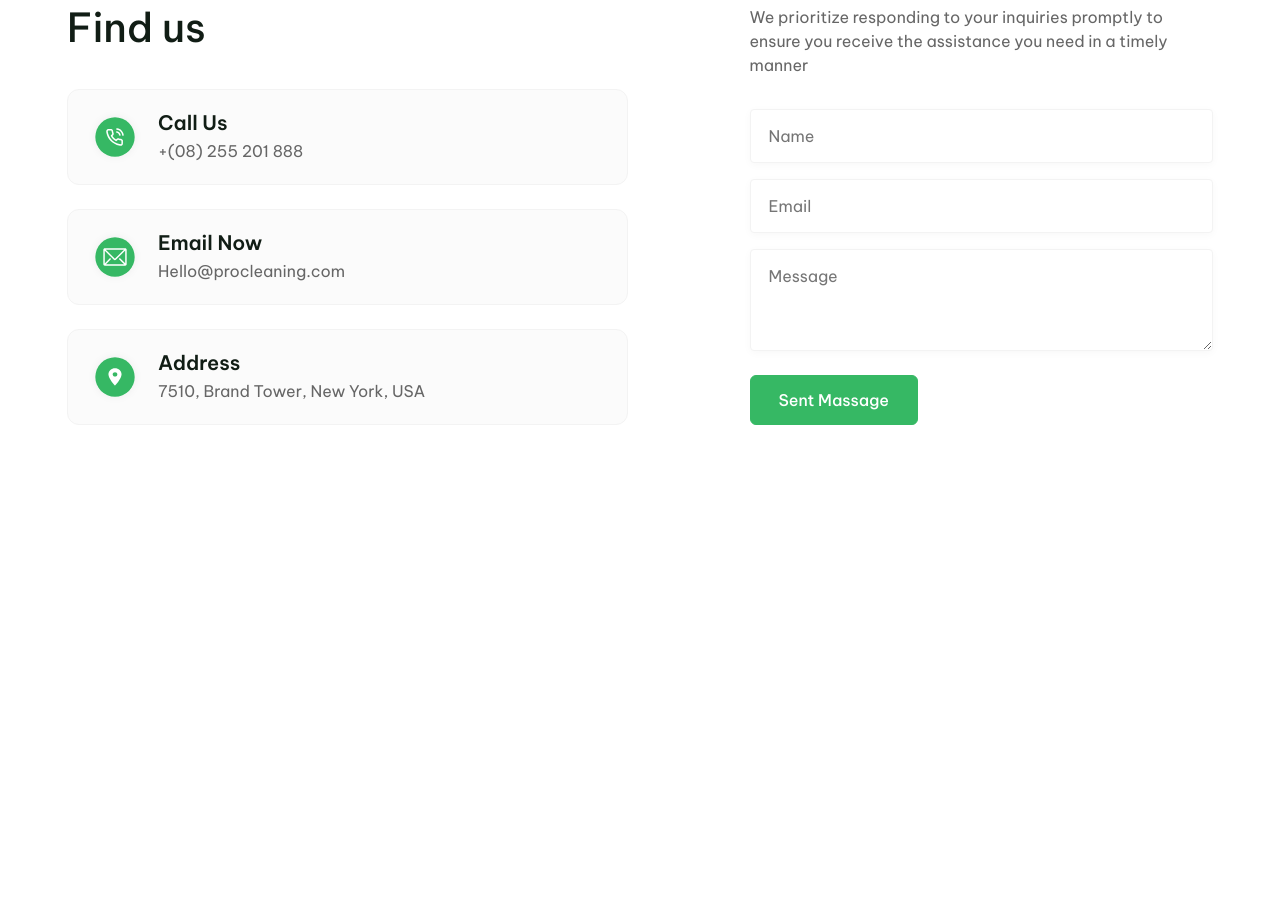
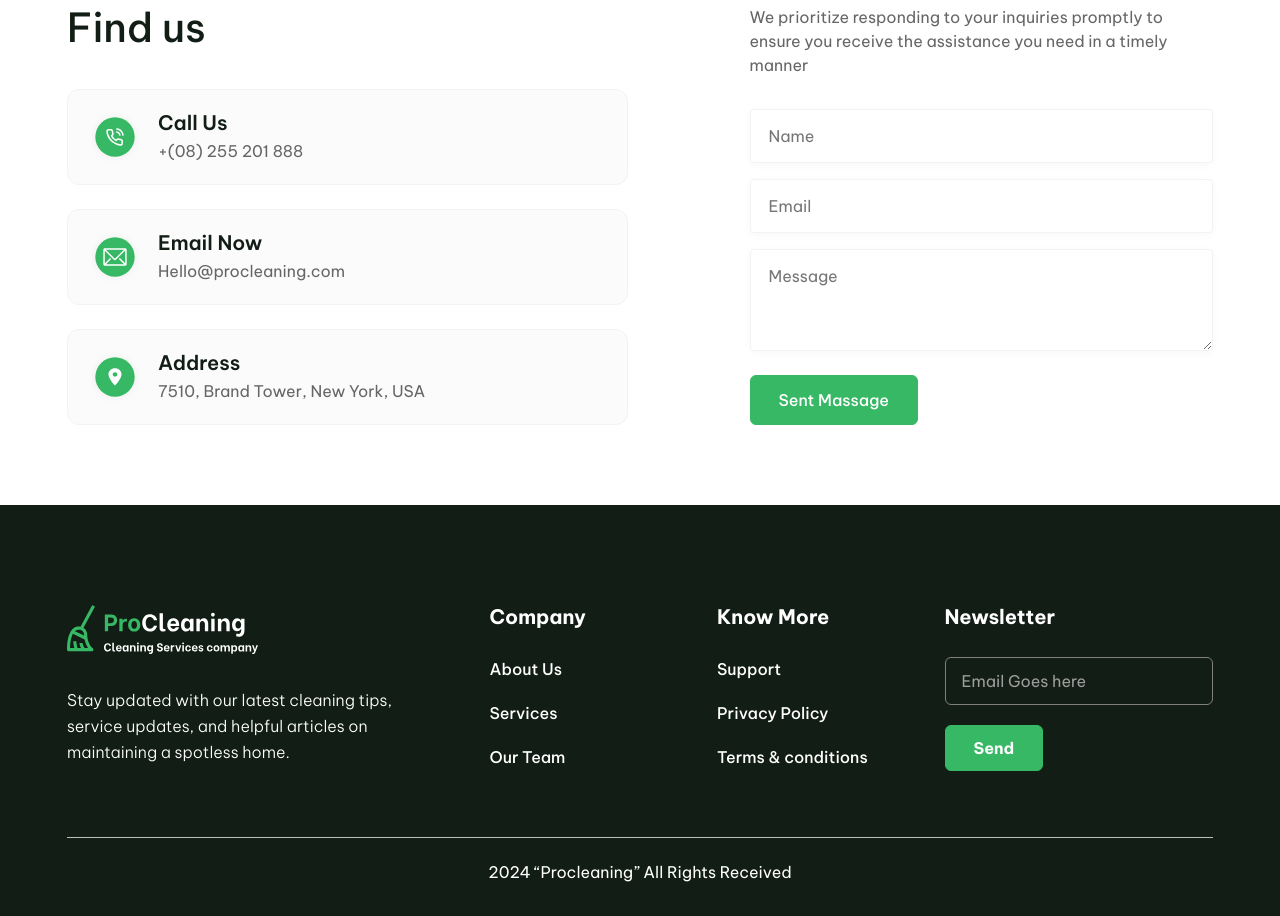
Before and after one commit to faysal-mahamud/procleaning-services, a plain HTML site: page index.html in a window 1280 px wide. Shown: the part 6306-7222 px from the top of the page. Before the commit the page ends 6811 px from the top, so only its background shows below. Drawn offline with Linux system fonts and the light colour scheme.

Commit message:
footer part

```diff
--- a/css/style.css
+++ b/css/style.css
@@ -1006,3 +1006,109 @@ body {
   padding: 12px 28px;
 }
 /* Contact part end */
+
+/* Footer part start */
+.site-footer {
+  background-color: #111D15;
+  color: #FFFFFF;
+  padding: 100px 0 32px;
+}
+
+.footer-top {
+  justify-content: space-between;
+  --bs-gutter-x: 24px;
+  --bs-gutter-y: 24px;
+}
+
+.footer-logo-link {
+  display: inline-block;
+  margin-bottom: 16px;
+}
+
+.footer-logo {
+  height: 50px;
+  width: auto;
+}
+
+.footer-about-text {
+  font-size: 16px;
+  font-weight: 300;
+  line-height: 26px;
+  color: #FFFFFF;
+  max-width: 356px;
+  margin-top: 16px;
+}
+
+.footer-col-title {
+  font-size: 20px;
+  font-weight: 700;
+  color: #FFFFFF;
+  margin-bottom: 28px;
+}
+
+.footer-links {
+  list-style: none;
+  padding: 0;
+  margin: 0;
+  display: flex;
+  flex-direction: column;
+  gap: 20px;
+}
+
+.footer-links a {
+  color: #FFFFFF;
+  font-size: 16px;
+  font-weight: 500;
+  text-decoration: none;
+  transition: 0.3s;
+}
+
+.footer-links a:hover {
+  color: #36B864;
+}
+
+.footer-input {
+  background-color: transparent;
+  border: 1px solid #808080;
+  border-radius: 6px;
+  color: #FFFFFF;
+  padding: 11px 16px;
+  font-size: 16px;
+  margin-bottom: 20px;
+}
+
+.footer-input::placeholder {
+  color: #9E9E9E;
+}
+
+.footer-input:focus {
+  background-color: rgba(255, 255, 255, 0.05);
+  border-color: #36B864;
+  color: #FFFFFF;
+  box-shadow: none;
+}
+
+.btn-footer-send {
+  font-size: 16px;
+  font-weight: 700;
+  padding: 10px 28px;
+}
+
+.footer-divider {
+  border: 0;
+  border-top: 1px solid #D9D9D9;
+  opacity: 0.85;
+  margin: 56px 0 22px;
+}
+
+.footer-bottom {
+  text-align: center;
+  font-size: 16px;
+  font-weight: 400;
+  color: #FFFFFF;
+}
+
+.footer-bottom p {
+  margin-bottom: 0;
+}
+/* Footer part end */
--- a/index.html
+++ b/index.html
@@ -471,6 +471,52 @@
   </section>
   <!-- Contact part end -->
 
+  <!-- Footer part start -->
+  <footer class="site-footer">
+    <div class="container custom-container">
+      <div class="row footer-top">
+        <div class="col-lg-4 col-md-6">
+          <a href="#home" class="footer-logo-link">
+            <img src="images/logo-footer.svg" alt="ProCleaning" class="footer-logo">
+          </a>
+          <p class="footer-about-text">Stay updated with our latest cleaning tips, service updates, and helpful articles on maintaining a spotless home.</p>
+        </div>
+
+        <div class="col-lg-2 col-md-6 col-6">
+          <h4 class="footer-col-title">Company</h4>
+          <ul class="footer-links">
+            <li><a href="#about">About Us</a></li>
+            <li><a href="#services">Services</a></li>
+            <li><a href="#team">Our Team</a></li>
+          </ul>
+        </div>
+
+        <div class="col-lg-2 col-md-6 col-6">
+          <h4 class="footer-col-title">Know More</h4>
+          <ul class="footer-links">
+            <li><a href="#contact">Support</a></li>
+            <li><a href="#">Privacy Policy</a></li>
+            <li><a href="#">Terms &amp; conditions</a></li>
+          </ul>
+        </div>
+
+        <div class="col-lg-3 col-md-6">
+          <h4 class="footer-col-title">Newsletter</h4>
+          <form class="footer-newsletter-form" action="#">
+            <input type="email" class="footer-input" placeholder="Email Goes here" required>
+            <button type="submit" class="btn-green btn-footer-send">Send</button>
+          </form>
+        </div>
+      </div>
+
+      <hr class="footer-divider">
+
+      <div class="footer-bottom">
+        <p>2024 &ldquo;Procleaning&rdquo; All Rights Received</p>
+      </div>
+    </div>
+  </footer>
+  <!-- Footer part end -->
 
   <script src="js/bootstrap.bundle.min.js"></script>
 </body>
```
